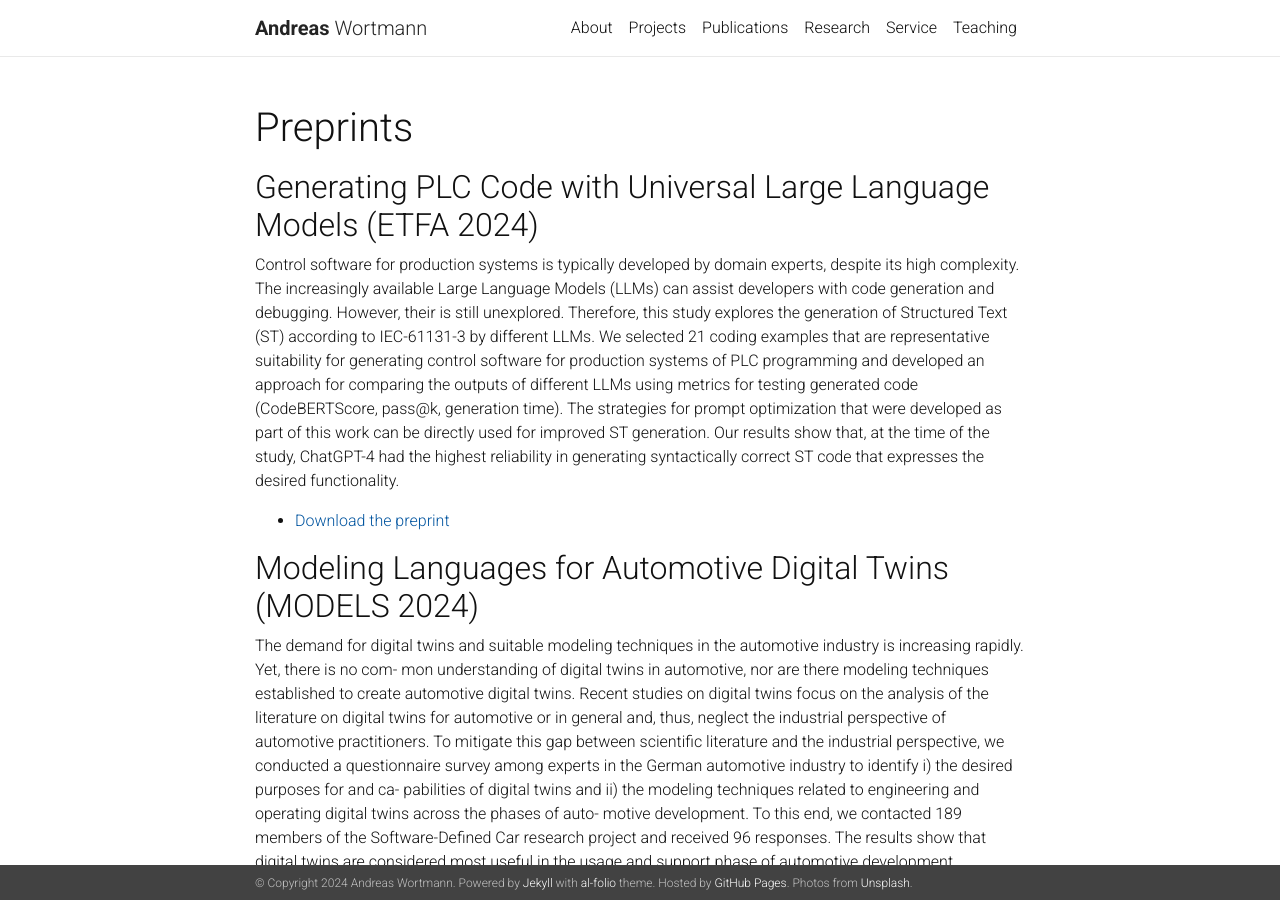
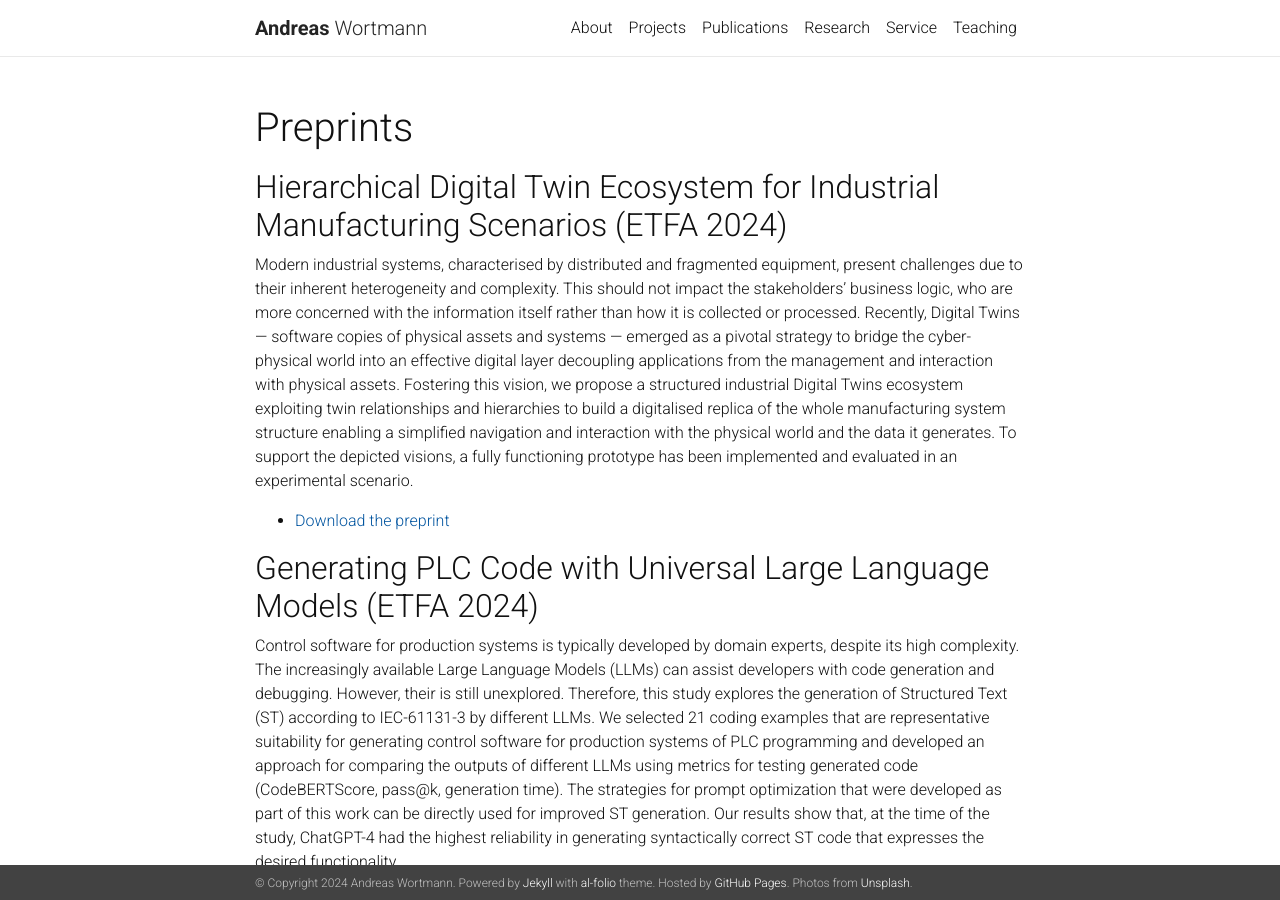
Before and after one commit to awortmann/awortmann.github.io, a Jekyll site: the page built from _pages/preprints.md, in a window 1280 px wide and 900 px high. Built offline with Jekyll 4.4.1, drawn with Linux system fonts in a browser that asks for light colours; nearby versions of some CDN libraries; a style sheet for code colours, icons or effects is not loaded.

Commit message:
Minor update

```diff
--- a/_pages/preprints.md
+++ b/_pages/preprints.md
@@ -5,6 +5,14 @@ title: Preprints
 description:
 nav: false
 ---
+
+## Hierarchical Digital Twin Ecosystem for Industrial Manufacturing Scenarios (ETFA 2024)
+
+Modern industrial systems, characterised by distributed and fragmented equipment, present challenges due to their inherent heterogeneity and complexity. This should not impact the stakeholders’ business logic, who are more concerned with the information itself rather than how it is collected or processed. Recently, Digital Twins — software copies of physical assets and systems — emerged as a pivotal strategy to bridge the cyber-physical world into an effective digital layer decoupling applications from the management and interaction with physical assets. Fostering this vision, we propose a structured industrial Digital Twins ecosystem exploiting twin relationships and hierarchies to build a digitalised replica of the whole manufacturing system structure enabling a simplified navigation and interaction with the physical world and the data it generates. To support the depicted visions, a fully functioning prototype has been implemented and evaluated in an experimental scenario.
+
+- [Download the preprint](https://github.com/awortmann/awortmann.github.io/raw/master/downloads/preprints/Hierarchical_Digital_Twin_Ecosystem_for_Industrial_Manufacturing_Scenarios.pdf)
+
+
 
 ## Generating PLC Code with Universal Large Language Models (ETFA 2024)
 
```
Also changed, not shown: 1 other file.
